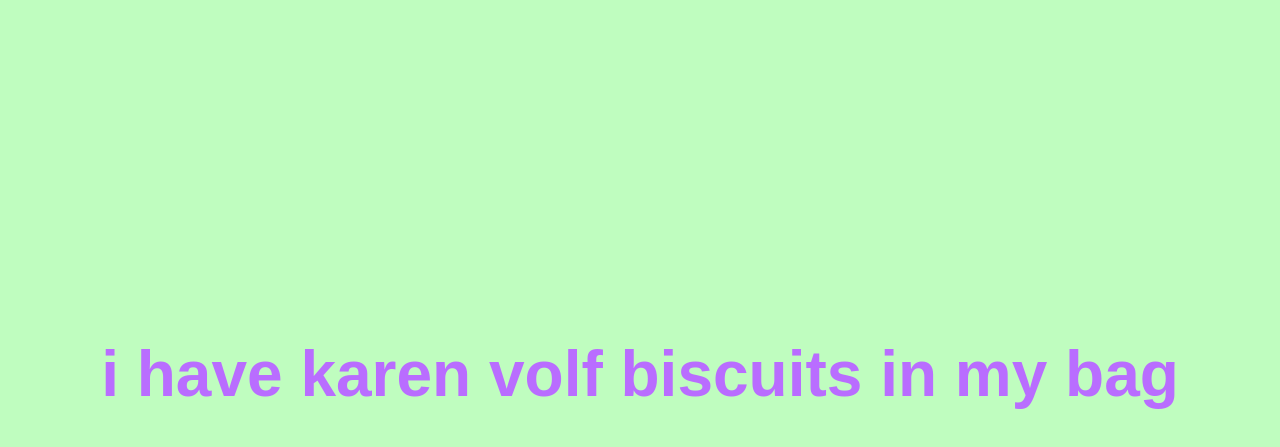
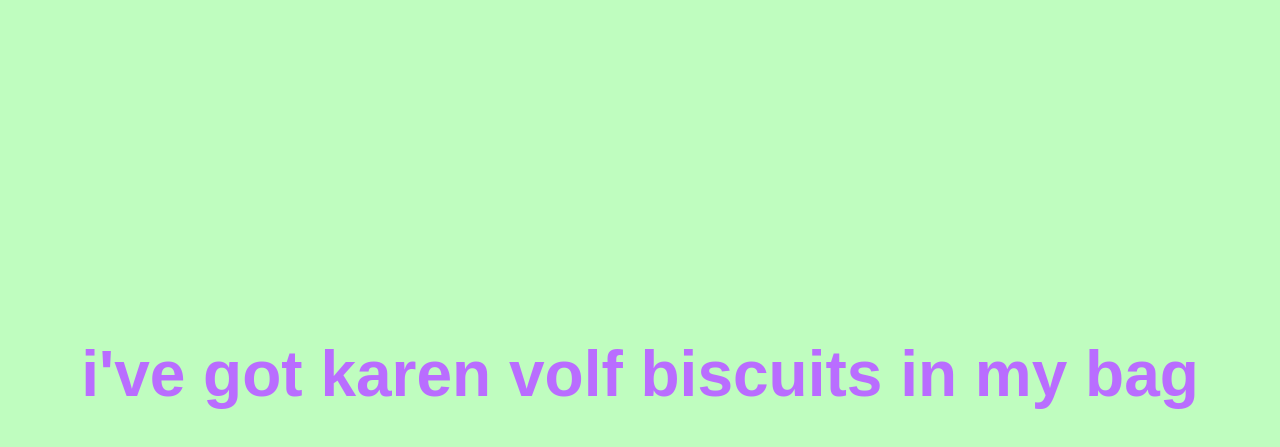
Before and after one commit to sara345a/12c_02_01_CoolText, a plain HTML site: page index.html in a window 1280 px wide. Shown: the part 87-534 px from the top of the page. Drawn offline with Linux system fonts and the light colour scheme.

Commit message:
Update index.html

```diff
--- a/index.html
+++ b/index.html
@@ -15,7 +15,7 @@
 
 
     <section>
-        <h2 id="cooltext" class="cooltext">i have karen volf biscuits in my bag</h1>
+        <h2 id="cooltext" class="cooltext">i've got karen volf biscuits in my bag</h1>
     </section>
 
     <script src="script.js"></script>
```
